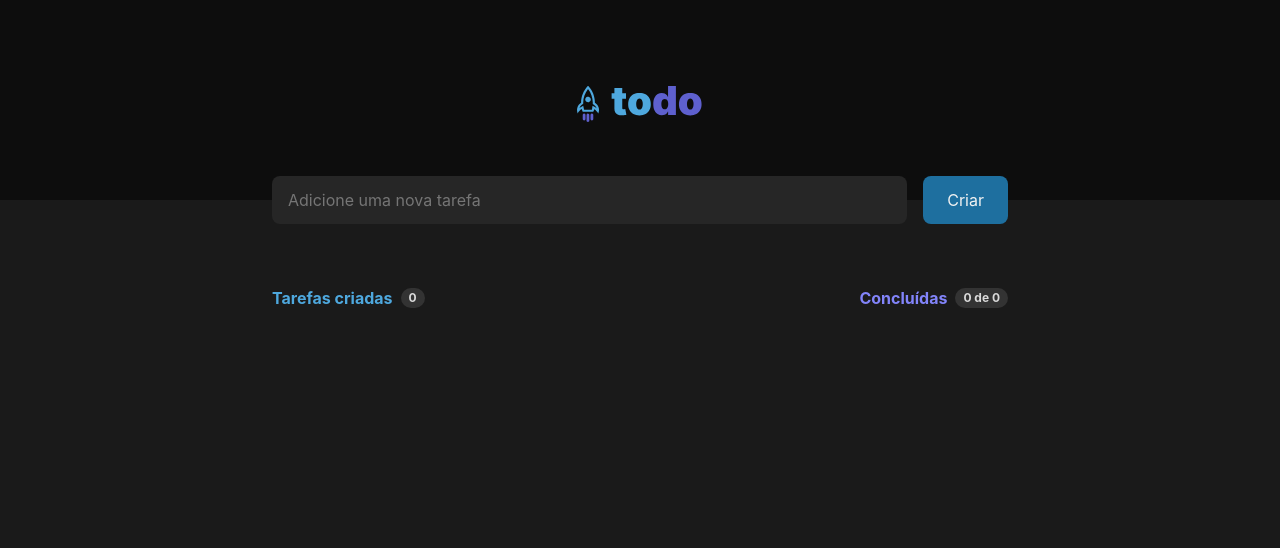
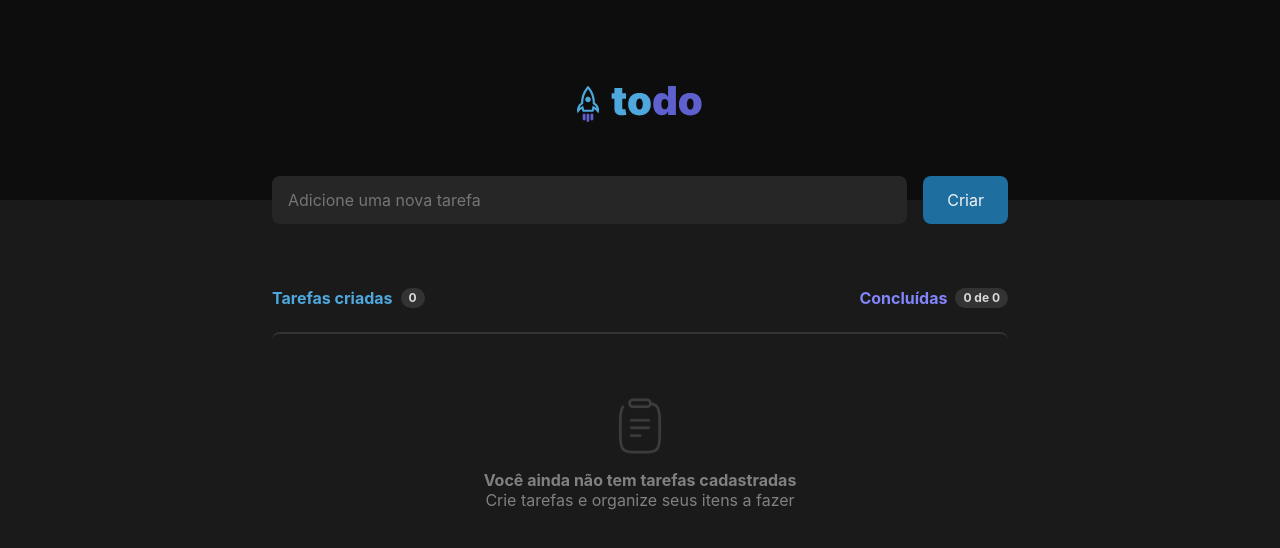
Before and after one commit to ArnaldoAF/react-to-do-ignite, a React app: page / in a window 1280 px wide. Shown: the top 548 px of the page. Built offline with nearby package versions, Linux system fonts and the light colour scheme; the HTML template or start-up script is replaced by a standard one.

Commit message:
Task list empty

```diff
--- a/src/App.module.css
+++ b/src/App.module.css
@@ -22,4 +22,5 @@
     display: flex;
     flex: 1;
     justify-content: space-between;
+    margin-bottom: 1.5rem;
 }
--- a/src/App.tsx
+++ b/src/App.tsx
@@ -4,6 +4,7 @@ import { TaskInput } from './components/TaskInput';
 
 import styles from './App.module.css';
 import { ChipText } from './components/ChipText';
+import { TaskList } from './components/TaskList';
 
 function App() {
 
@@ -27,6 +28,8 @@ function App() {
 
           </div>
 
+          <TaskList />
+
         </div>
       </div>
     </>
--- /dev/null
+++ b/src/components/TaskList/TaskList.module.css
@@ -0,0 +1,18 @@
+.taskList {
+    border-radius: 8px;
+    border-top: 2px solid var(--gray-400);
+}
+
+.emptyContainer {
+    display: flex;
+    flex: 1;
+    justify-content: center;
+    align-items: center;
+    margin-top: 4rem;
+    flex-direction: column;
+    color: var(--gray-300);
+}
+
+.emptyContainer img {
+    margin-bottom: 1rem;
+}
--- /dev/null
+++ b/src/components/TaskList/index.tsx
@@ -0,0 +1,14 @@
+import styles from './TaskList.module.css';
+import Clipboard from '../../assets/clipboard.svg'
+
+export function TaskList() {
+    return (
+        <div className={styles.taskList}>
+            <div className={styles.emptyContainer}>
+                <img src={Clipboard} alt="logo" />
+                <strong>Você ainda não tem tarefas cadastradas</strong>
+                <p>Crie tarefas e organize seus itens a fazer</p>
+            </div>
+        </div>
+    )
+}
```
Also changed, not shown: src/assets/clipboard.svg (added).
